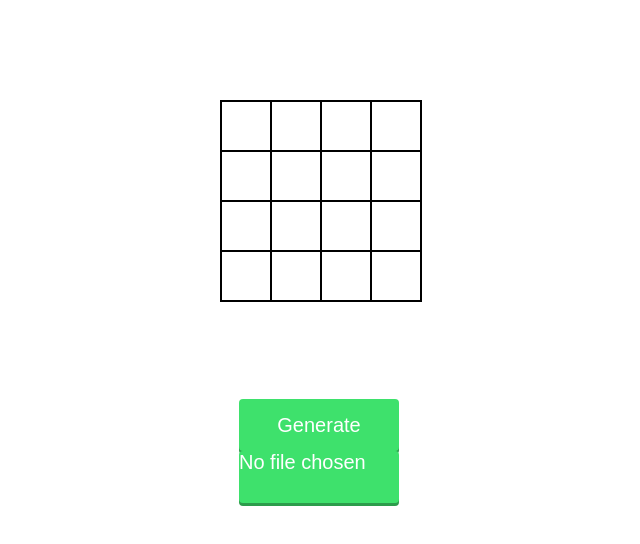
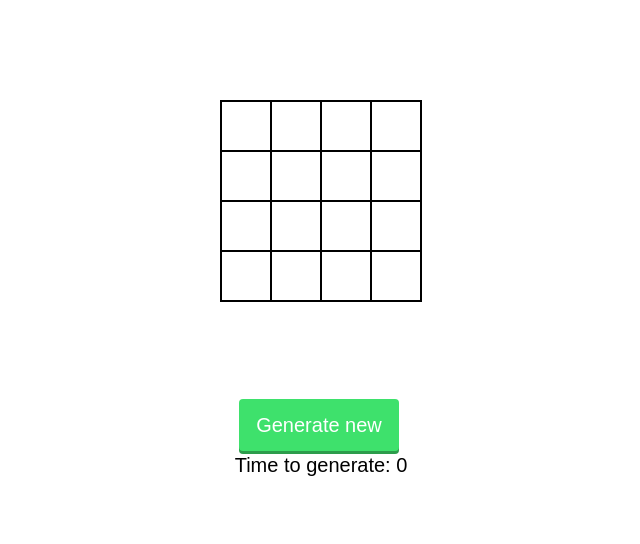
Before and after one commit to LucaKoval/Crossword-Creator, a React (Create React App) app: page / in a window 1280 px wide. Shown: the top 544 px of the page, without its empty margins (319-959 px from the left). Built offline with nearby package versions, Linux system fonts and the light colour scheme.

Commit message:
Generate button looks inactive while puzzle is generating

```diff
--- a/src/App.js
+++ b/src/App.js
@@ -4,7 +4,6 @@ import './styles/global.css';
 import styles from './styles/App.module.css';
 import ClueTable from './components/ClueTable';
 import Crossword from './components/Crossword';
-import ProblemInput from './components/ProblemInput';
 import SortedWords from './data/sortedWords';
 import TimesUsed from './data/timesUsed';
 // import Worker from "./workers/generate.js";
@@ -26,6 +25,8 @@ class App extends Component {
     		sortedWords: [],
     		frequenciesDenom: 40000,
     		worker: undefined,
+				inProgress: false,
+				generationTime: 0,
     	};
   	}
 
@@ -50,6 +51,7 @@ class App extends Component {
   	}
 
   	generateData = () => {
+			this.setState({ inProgress: true });
   		const clearBoard = this.generateClearBoard()
 
 
@@ -79,6 +81,7 @@ class App extends Component {
   			worker.terminate();
   			worker = undefined;
   			thisComponent.setState({ worker: worker });
+				thisComponent.setState({ inProgress: false });
   		}
   	}
 
@@ -100,14 +103,17 @@ class App extends Component {
 	  				<div className="buttonContainer">
 	            		<input
 	              			type="Submit"
-	              			className="button"
-	              			value="Generate"
+	              			className={this.state.inProgress?"inactiveButton":"button"}
+	              			value={this.state.inProgress?"In progress":"Generate new"}
 	              			onClick={this.generateData}
 	            		/>
-	            		<div className="buttonShadow" />
+	            		<div className={this.state.inProgress?"inactiveShadow":"buttonShadow"} />
 	          		</div>
-	          		<ProblemInput />
 	        	</div>
+						<p>
+
+							Time to generate: {this.state.generationTime}
+						</p>
   			</div>
   		);
   	}
--- a/src/components/ProblemInput.js
+++ /dev/null
@@ -1,58 +0,0 @@
-import React, { Component } from "react";
-
-import '../styles/global.css';
-import '../styles/ProblemInput.module.css';
-
-class ProblemInput extends Component {
-  constructor(props) {
-    super(props);
-
-    this.state = {
-      selectedFile: null
-    };
-  }
-
-  reader = null;
-
-  onFileChange = event => {
-    this.setState({ selectedFile: event.target.files[0] });
-    this.reader = new FileReader(event.target.files[0]);
-    console.log(event.target.files[0])
-  };
-
-  problemInfo = data => {
-    console.log("recalculating problemInfo");
-    // if (data){
-    //   let parsedData = JSON.parse(data);
-    //   console.log(parsedData);
-    //   // return(
-    //   //   <div>
-    //   //     {
-    //   //       "Board width: " + data.board.width +
-    //   //       "\nBoard height: " + data.board.height
-    //   //     }
-    //   //   </div>
-    //   // );
-    //   return;
-    // }
-    // else return;
-  };
-
-  render() {
-    return(
-      <div className="buttonContainer">
-
-        <input
-            type="file"
-            className="button"
-            onChange={this.onFileChange}
-        />
-        <div className="buttonShadow" />
-        {this.problemInfo(this.state.selectedFile)}
-      </div>
-
-    );
-  }
-}
-
-export default ProblemInput;
--- a/src/styles/global.css
+++ b/src/styles/global.css
@@ -71,6 +71,24 @@ input[type=file]::file-selector-button {
     transition: all 0.10s ease;
 }
 
+.inactiveButton {
+    width: 160px;
+    height: 100%;
+
+    text-align: center;
+
+    position: absolute;
+    bottom: 3px;
+
+    color: white;
+    background-color: gray;
+
+    border: none;
+    border-radius: 4px;
+    outline: none;
+    transition: all 0.10s ease;
+}
+
 .button:hover {
     cursor: pointer;
     bottom: 4px;
@@ -87,3 +105,11 @@ input[type=file]::file-selector-button {
     background-color: var(--dark-green);
     border-radius: 4px;
 }
+
+.inactiveShadow {
+    width: 160px;
+    height: 100%;
+
+    background-color: black;
+    border-radius: 4px;
+}
```
